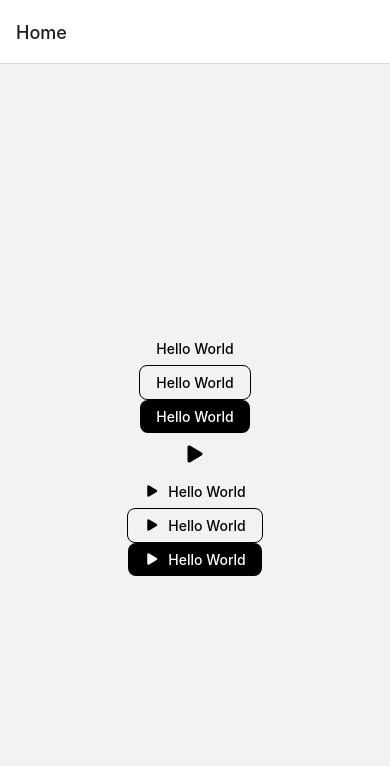
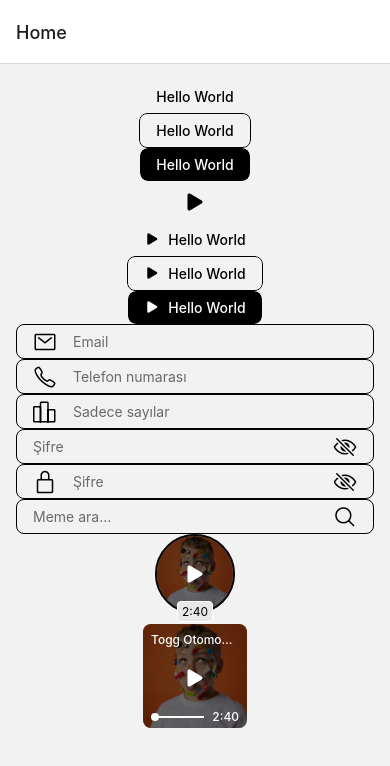
Before and after one commit to OFD16/meme_app, a React Native app: screen / in a window 390 px wide. Shown: the top 766 px of the page. Built offline with nearby package versions, Linux system fonts and the light colour scheme.

Commit message:
components created

```diff
--- a/App.js
+++ b/App.js
@@ -10,7 +10,7 @@ import SignUpScreen from './src/screens/SignUpScreen';
 //Abdulkadir
 import ProfileScreen from './src/screens/ProfileScreen';
 import EditProfileScreen from './src/screens/EditProfileScreen';
-import { View, Text } from 'react-native';
+import { View, Text, ScrollView } from 'react-native';
 import TextButton from './src/components/buttons/TextButton';
 import OutlinedButton from './src/components/buttons/OutlinedButton';
 import FilledButton from './src/components/buttons/FilledButton';
@@ -18,6 +18,10 @@ import IconButton from './src/components/buttons/IconButton';
 import TextButtonIcon from './src/components/buttons/TextButtonIcon';
 import OutlinedButtonIcon from './src/components/buttons/OutlinedButtonIcon';
 import FilledButtonIcon from './src/components/buttons/FilledButtonIcon';
+import CustomTextInput from './src/components/inputs/CustomTextInput';
+import { useState } from 'react';
+import CircleSoundCard from './src/components/cards/CircleSoundCard';
+import SquareSoundCard from './src/components/cards/SquareSoundCard';
 
 const Stack = createNativeStackNavigator();
 export default function App() {
@@ -32,11 +36,20 @@ export default function App() {
 }
 
 function Deneme() {
+  const [passVisibility, setPassVisibility] = useState(true);
+  function changeVisibility() {
+    setPassVisibility(!passVisibility);
+  };
+
+  const [passVisibility2, setPassVisibility2] = useState(true);
+  function changeVisibility2() {
+    setPassVisibility2(!passVisibility2);
+  };
+
   return (
-    <View style={{
-      flex: 1,
+    <ScrollView contentContainerStyle={{
+      padding: 16,
       alignItems: "center",
-      justifyContent: "center",
     }}>
       <TextButton onPress={() => {}} text="Hello World"/>
       <OutlinedButton onPress={() => {}} text="Hello World"/>
@@ -45,6 +58,16 @@ function Deneme() {
       <TextButtonIcon onPress={() => {}} iconName="play" text="Hello World"/>
       <OutlinedButtonIcon onPress={() => {}} iconName="play" text="Hello World"/>
       <FilledButtonIcon onPress={() => {}} iconName="play" text="Hello World"/>
-    </View>
+
+      <CustomTextInput placeholder="Email" isLeading={true} leadingIconName="mail-outline" keyboardType="email-address"/>
+      <CustomTextInput placeholder="Telefon numarası" isLeading={true} leadingIconName="call-outline" keyboardType="phone-pad"/>
+      <CustomTextInput placeholder="Sadece sayılar" isLeading={true} leadingIconName="podium-outline" keyboardType="numeric"/>
+      <CustomTextInput placeholder="Şifre" isTrailing={true} isPassword={true} isVisible={passVisibility} onPress={changeVisibility}/>
+      <CustomTextInput placeholder="Şifre" isLeading={true} leadingIconName="lock-closed-outline" isTrailing={true} isPassword={true} isVisible={passVisibility2} onPress={changeVisibility2}/>
+      <CustomTextInput placeholder="Meme ara..." isTrailing={true} trailingIconName="search-outline" keyboardType="web-search"/>
+
+      <CircleSoundCard source={require("./assets/sound-background.jpg")} duration="2:40"/>
+      <SquareSoundCard source={require("./assets/sound-background.jpg")} duration="2:40" title="Togg Otomobilimiz Yerli ve Milli"/>
+    </ScrollView>
   );
 }
--- a/src/components/buttons/FilledButton.js
+++ b/src/components/buttons/FilledButton.js
@@ -1,11 +1,13 @@
-import { StyleSheet, Text, Pressable } from "react-native";
+import { StyleSheet, Text, Pressable, View } from "react-native";
 import { appColors } from "../../constants";
 
 export default function FilledButton({ onPress, text }) {
     return (
-        <Pressable onPress={onPress} style={filledButtonStyles.filledButton} android_ripple={{color: 'rgba(242, 242, 242, .6)'}}>
-            <Text style={filledButtonStyles.filledButtonText}>{text}</Text>
-        </Pressable>
+        <View style={{ borderRadius: 8, overflow: "hidden" }}>
+            <Pressable onPress={onPress} style={filledButtonStyles.filledButton} android_ripple={{ color: 'rgba(242, 242, 242, .6)' }}>
+                <Text style={filledButtonStyles.filledButtonText}>{text}</Text>
+            </Pressable>
+        </View>
     );
 };
 
--- a/src/components/buttons/FilledButtonIcon.js
+++ b/src/components/buttons/FilledButtonIcon.js
@@ -1,13 +1,15 @@
-import { StyleSheet, Text, Pressable } from "react-native";
+import { StyleSheet, Text, Pressable, View } from "react-native";
 import Icon from "react-native-vector-icons/Ionicons";
 import { appColors } from "../../constants";
 
 export default function FilledButtonIcon({ onPress, text, iconName }) {
     return (
-        <Pressable onPress={onPress} style={filledButtonIconStyles.filledButtonIcon} android_ripple={{color: 'rgba(242, 242, 242, .6)'}}>
-            <Icon color={appColors.primaryColor} name={iconName} size={16}/>
-            <Text style={filledButtonIconStyles.filledButtonIconText}>{text}</Text>
-        </Pressable>
+        <View style={{ borderRadius: 8, overflow: "hidden" }}>
+            <Pressable onPress={onPress} style={filledButtonIconStyles.filledButtonIcon} android_ripple={{ color: 'rgba(242, 242, 242, .6)' }}>
+                <Icon color={appColors.primaryColor} name={iconName} size={16} />
+                <Text style={filledButtonIconStyles.filledButtonIconText}>{text}</Text>
+            </Pressable>
+        </View>
     );
 };
 
--- a/src/components/buttons/IconButton.js
+++ b/src/components/buttons/IconButton.js
@@ -1,12 +1,14 @@
-import { StyleSheet, Pressable } from "react-native";
+import { StyleSheet, Pressable, View } from "react-native";
 import Icon from "react-native-vector-icons/Ionicons";
 import { appColors } from "../../constants";
 
 export default function IconButton({ onPress, iconName }) {
     return (
-        <Pressable onPress={onPress} style={iconButtonStyles.iconButton} android_ripple={{color: 'rgba(13, 13, 11, .2)'}}>
-            <Icon color={appColors.secondaryColor} name={iconName} size={24}/>
-        </Pressable>
+        <View style={{ borderRadius: 8, overflow: "hidden" }}>
+            <Pressable onPress={onPress} style={iconButtonStyles.iconButton} android_ripple={{ color: 'rgba(13, 13, 11, .2)' }}>
+                <Icon color={appColors.secondaryColor} name={iconName} size={24} />
+            </Pressable>
+        </View>
     );
 };
 
--- a/src/components/buttons/OutlinedButton.js
+++ b/src/components/buttons/OutlinedButton.js
@@ -1,11 +1,13 @@
-import { StyleSheet, Text, Pressable } from "react-native";
+import { StyleSheet, Text, Pressable, View } from "react-native";
 import { appColors } from "../../constants";
 
 export default function OutlinedButton({ onPress, text }) {
     return (
-        <Pressable onPress={onPress} style={outlinedButtonStyles.outlinedButton} android_ripple={{color: 'rgba(13, 13, 11, .2)'}}>
-            <Text style={outlinedButtonStyles.outlinedButtonText}>{text}</Text>
-        </Pressable>
+        <View style={{ borderRadius: 8, overflow: "hidden" }}>
+            <Pressable onPress={onPress} style={outlinedButtonStyles.outlinedButton} android_ripple={{ color: 'rgba(13, 13, 11, .2)' }}>
+                <Text style={outlinedButtonStyles.outlinedButtonText}>{text}</Text>
+            </Pressable>
+        </View>
     );
 };
 
--- a/src/components/buttons/OutlinedButtonIcon.js
+++ b/src/components/buttons/OutlinedButtonIcon.js
@@ -1,13 +1,15 @@
-import { StyleSheet, Text, Pressable } from "react-native";
+import { StyleSheet, Text, Pressable, View } from "react-native";
 import Icon from "react-native-vector-icons/Ionicons";
 import { appColors } from "../../constants";
 
 export default function OutlinedButtonIcon({ onPress, text, iconName }) {
     return (
-        <Pressable onPress={onPress} style={outlinedButtonIconStyles.outlinedButtonIcon} android_ripple={{color: 'rgba(13, 13, 11, .2)'}}>
-            <Icon color={appColors.secondaryColor} name={iconName} size={16}/>
-            <Text style={outlinedButtonIconStyles.outlinedButtonIconText}>{text}</Text>
-        </Pressable>
+        <View style={{ borderRadius: 8, overflow: "hidden" }}>
+            <Pressable onPress={onPress} style={outlinedButtonIconStyles.outlinedButtonIcon} android_ripple={{ color: 'rgba(13, 13, 11, .2)' }}>
+                <Icon color={appColors.secondaryColor} name={iconName} size={16} />
+                <Text style={outlinedButtonIconStyles.outlinedButtonIconText}>{text}</Text>
+            </Pressable>
+        </View>
     );
 };
 
--- a/src/components/buttons/TextButton.js
+++ b/src/components/buttons/TextButton.js
@@ -1,11 +1,16 @@
-import { StyleSheet, Text, Pressable } from "react-native";
+import { StyleSheet, Text, Pressable, View } from "react-native";
 import { appColors } from "../../constants";
 
 export default function TextButton({ onPress, text }) {
     return (
-        <Pressable onPress={onPress} style={textButtonStyles.textButton} android_ripple={{color: 'rgba(13, 13, 11, .2)'}}>
-            <Text style={textButtonStyles.textButtonText}>{text}</Text>
-        </Pressable>
+        <View style={{borderRadius: 8, overflow: "hidden"}}>
+            <Pressable
+                onPress={onPress}
+                style={textButtonStyles.textButton}
+                android_ripple={{ color: 'rgba(13, 13, 11, .2)' }}>
+                <Text style={textButtonStyles.textButtonText}>{text}</Text>
+            </Pressable>
+        </View>
     );
 };
 
@@ -21,5 +26,5 @@ const textButtonStyles = StyleSheet.create({
         fontSize: 14,
         fontWeight: "500",
         color: appColors.secondaryColor,
-    }
+    },
 });
--- a/src/components/buttons/TextButtonIcon.js
+++ b/src/components/buttons/TextButtonIcon.js
@@ -1,13 +1,15 @@
-import { StyleSheet, Text, Pressable } from "react-native";
+import { StyleSheet, Text, Pressable, View } from "react-native";
 import Icon from "react-native-vector-icons/Ionicons";
 import { appColors } from "../../constants";
 
 export default function TextButtonIcon({ onPress, text, iconName }) {
     return (
-        <Pressable onPress={onPress} style={textButtonIconStyles.textButtonIcon} android_ripple={{color: 'rgba(13, 13, 11, .2)'}}>
-            <Icon name={iconName} size={16}/>
-            <Text style={textButtonIconStyles.textButtonIconText}>{text}</Text>
-        </Pressable>
+        <View style={{ borderRadius: 8, overflow: "hidden" }}>
+            <Pressable onPress={onPress} style={textButtonIconStyles.textButtonIcon} android_ripple={{ color: 'rgba(13, 13, 11, .2)' }}>
+                <Icon name={iconName} size={16} />
+                <Text style={textButtonIconStyles.textButtonIconText}>{text}</Text>
+            </Pressable>
+        </View>
     );
 };
 
--- /dev/null
+++ b/src/components/cards/CircleSoundCard.js
@@ -0,0 +1,45 @@
+import { Text, View, ImageBackground, StyleSheet } from 'react-native';
+import Icon from "react-native-vector-icons/Ionicons";
+import { appColors } from '../../constants';
+
+export default function CircleSoundCard({ source, duration }) {
+    return (
+        <ImageBackground
+            style={circleSoundCardStyles.circleSoundCard}
+            imageStyle={{borderRadius: 40, borderWidth: 2, borderColor: appColors.secondaryColor}}
+            source={source}>
+            <View style={circleSoundCardStyles.circleSoundCardInsider}>
+                <Icon color={appColors.primaryColor} name="play" size={24}/>
+                <Text style={circleSoundCardStyles.circleSoundCardDuration}>{duration}</Text>
+            </View>
+        </ImageBackground>
+    );
+}
+
+const circleSoundCardStyles = StyleSheet.create({
+    circleSoundCard: {
+        width: 80,
+        height: 80,
+        marginBottom: 10
+    },
+    circleSoundCardInsider: {
+        flex: 1,
+        borderRadius: 40,
+        backgroundColor: "rgba(13, 13, 11, 0.6)",
+        alignItems: "center",
+        justifyContent: "center",
+    },
+    circleSoundCardDuration: {
+        color: appColors.secondaryColor,
+        position: "absolute",
+        bottom: -8,
+        alignSelf: "center",
+        backgroundColor: appColors.greyColor,
+        fontSize: 12,
+        paddingVertical: 2,
+        paddingHorizontal: 4,
+        borderRadius: 4,
+        borderColor: appColors.primaryColor,
+        borderWidth: 1,
+    }
+})
--- /dev/null
+++ b/src/components/cards/SquareSoundCard.js
@@ -0,0 +1,73 @@
+import { Text, View, ImageBackground, StyleSheet } from 'react-native';
+import Icon from "react-native-vector-icons/Ionicons";
+import { appColors } from '../../constants';
+
+export default function SquareSoundCard({ source, title, duration}) {
+    return (
+        <ImageBackground
+            style={squareSoundCardStyles.squareSoundCard}
+            imageStyle={{ borderRadius: 8 }}
+            source={source}>
+            <View style={squareSoundCardStyles.squareSoundCardInsider}>
+                <Text style={squareSoundCardStyles.squareSoundCardTitle} numberOfLines={1}>{title}</Text>
+                <Icon style={squareSoundCardStyles.squareSoundCardPlayIcon} name="play" size={24} />
+                <View style={squareSoundCardStyles.squareSoundCardPlayLineContainer}>
+                    <View style={squareSoundCardStyles.squareSoundCardPlayLine}>
+                        <View style={squareSoundCardStyles.squareSoundCardPlayLineCircle} />
+                    </View>
+                    <Text style={squareSoundCardStyles.squareSoundCardDuration}>{duration}</Text>
+                </View>
+            </View>
+        </ImageBackground>
+    );
+}
+
+const squareSoundCardStyles = StyleSheet.create({
+    squareSoundCard: {
+        width: 104,
+        height: 104,
+    },
+    squareSoundCardInsider: {
+        flex: 1,
+        borderRadius: 8,
+        backgroundColor: "rgba(13, 13, 11, 0.6)",
+        padding: 8,
+        paddingBottom: 4,
+        // alignItems: "center",
+        justifyContent: "space-between",
+    },
+    squareSoundCardTitle: {
+        fontSize: 12,
+        fontWeight: '500',
+        color: appColors.primaryColor,
+    },
+    squareSoundCardPlayIcon: {
+        alignSelf: 'center',
+        color: appColors.primaryColor,
+    },
+    squareSoundCardPlayLineContainer: {
+        display: 'flex',
+        flexDirection: 'row',
+        alignItems: 'center',
+        justifyContent: 'space-between',
+        width: "100%",
+    },
+    squareSoundCardPlayLine: {
+        flex: 1,
+        height: 2,
+        marginRight: 8,
+        backgroundColor: appColors.primaryColor,
+        justifyContent: 'center',
+    },
+    squareSoundCardPlayLineCircle: {
+        width: 8,
+        height: 8,
+        borderRadius: 4,
+        backgroundColor: appColors.primaryColor,
+    },
+    squareSoundCardDuration: {
+        fontSize: 12,
+        fontWeight: '500',
+        color: appColors.primaryColor,
+    },
+})
--- /dev/null
+++ b/src/components/inputs/CustomTextInput.js
@@ -0,0 +1,54 @@
+import { Pressable, StyleSheet, TextInput, View } from "react-native";
+import { appColors } from "../../constants";
+import Icon from "react-native-vector-icons/Ionicons";
+
+export default function CustomTextInput({ placeholder, isLeading, isTrailing, leadingIconName, trailingIconName, keyboardType, isPassword, onPress, isVisible}) {
+    return (
+        <View style={customTextInputStyles.customTextInputContainer}>
+            {isLeading ? <Icon name={leadingIconName} size={24} style={customTextInputStyles.customTextInputLeadingIcon}/> : undefined}
+            <TextInput
+                keyboardType={keyboardType}
+                secureTextEntry={isVisible}
+                placeholderTextColor="rgba(13, 13, 11, .6)"
+                cursorColor={appColors.secondaryColor}
+                style={customTextInputStyles.customTextInput}
+                placeholder={placeholder}/>
+            {isTrailing ? (
+                isPassword ? <Pressable onPress={onPress} android_ripple={{borderless: true, color: 'rgba(13, 13, 11, .2)' }} style={{marginRight: 16}}>
+                    {isVisible ? <Icon name="eye-off-outline" size={24}/> : <Icon name="eye-outline" size={24}/>}
+                </Pressable> : <Icon name={trailingIconName} size={24} style={customTextInputStyles.customTextInputTrailingIcon}/>
+            ) : undefined}
+        </View>
+    );
+};
+
+const customTextInputStyles = StyleSheet.create({
+    customTextInputContainer: {
+        // backgroundColor: "red",
+        borderRadius: 8,
+        borderWidth: 1,
+        borderColor: appColors.secondaryColor,
+        display: "flex",
+        flexDirection: "row",
+        alignItems: "center",
+        width: "100%",
+        // marginBottom: 16, // denemeden sonra silmeyi unutma
+    },
+    customTextInput: {
+        paddingVertical: 8,
+        paddingHorizontal: 16,
+        borderRadius: 8,
+        fontSize: 14,
+        // width: "100%",
+        flex: 1,
+        // backgroundColor: "green",
+    },
+    customTextInputLeadingIcon: {
+        marginLeft: 16,
+        // backgroundColor: "blue",
+    },
+    customTextInputTrailingIcon: {
+        marginRight: 16,
+        // backgroundColor: "pink",
+    }
+});
--- a/src/constants.js
+++ b/src/constants.js
@@ -2,6 +2,7 @@ export const appColors = {
     primaryColor: "white",
     secondaryColor: "black",
     accentColor: "orange",
+    greyColor: "#e8e8e8",
     errorColor: "red",
     successColor: "success",
     warningColor: "yellow",
```
